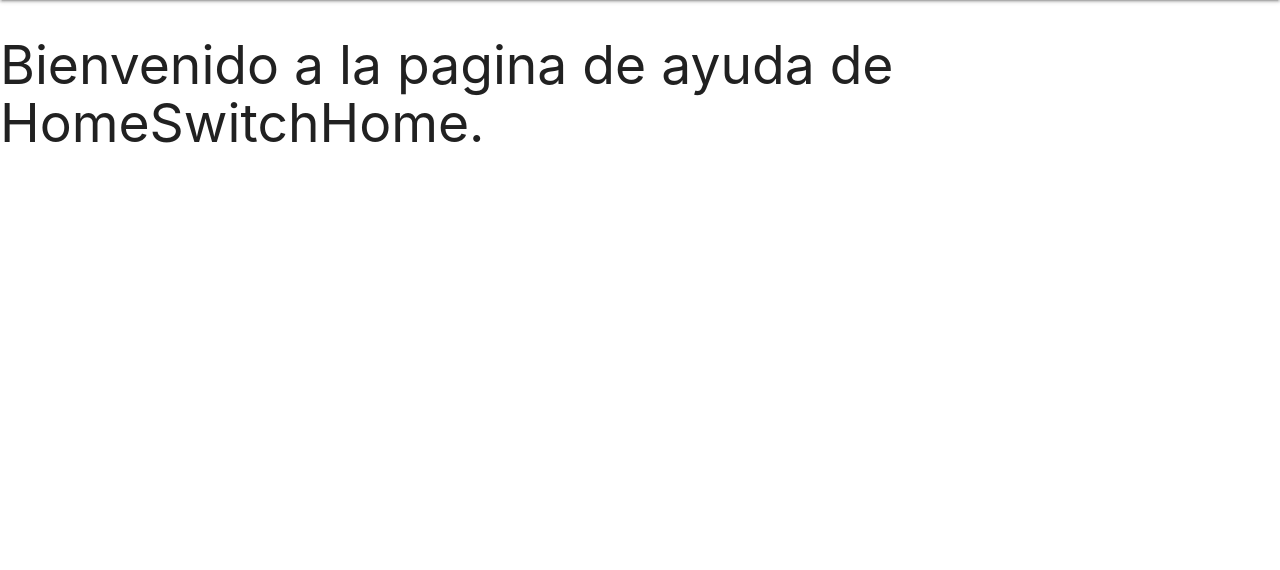
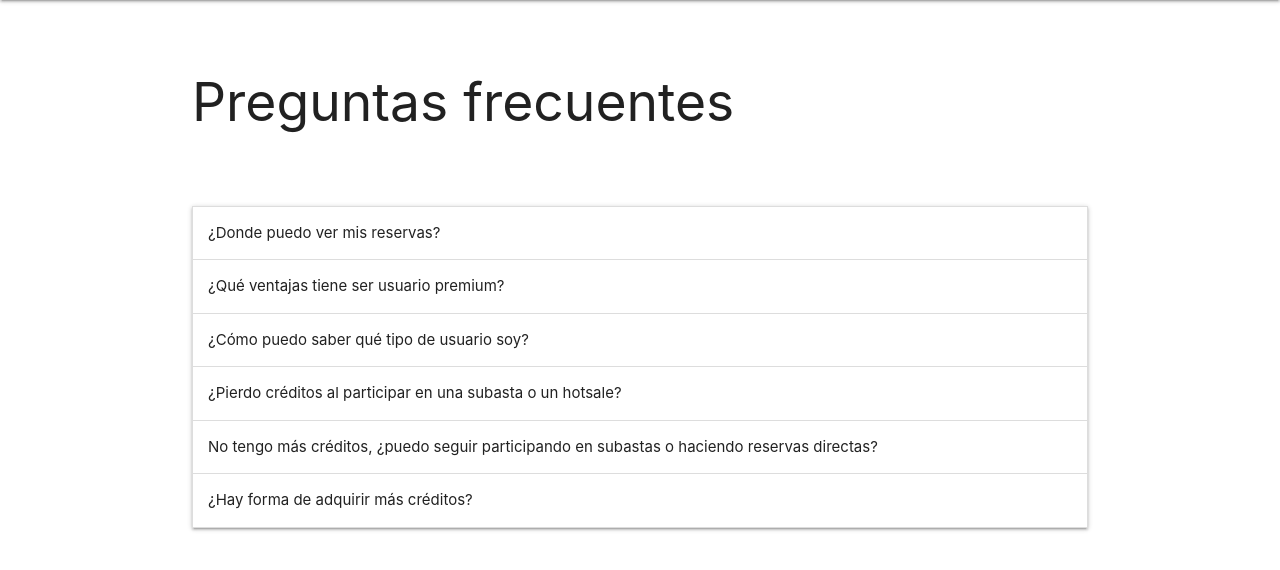
Before and after one commit to MartinRocca/Grupo27Inge2, a Django app: page /ayuda/ in a window 1280 px wide. Shown: the part 64-634 px from the top of the page. Run offline with Django 3.2, Linux system fonts and the light colour scheme; parts of the project's set-up code (start-up, migrations or seed data) failed here and were passed over; some libraries are stand-ins or nearby versions.

Commit message:
Funciones con los hotsales, arregladas cosas de busqueda, entre otros.

```diff
--- a/Home Switch Home - Ing. de Software 2/HomeSwitchHome/HSH/models.py
+++ b/Home Switch Home - Ing. de Software 2/HomeSwitchHome/HSH/models.py
@@ -42,6 +42,7 @@ class Reserva(models.Model):
     fecha = models.DateField()
     usuario_ganador = models.EmailField(default='-')
 
+
     def reservar(self, mailUsuario):
         subasta = Subasta.objects.get(id_reserva=self)
         subasta.esta_programada = False
@@ -68,7 +69,6 @@ class Subasta(models.Model):
     id_reserva = models.ForeignKey(Reserva, on_delete=models.CASCADE)
     fecha_inicio = models.DateField()
     esta_programada = models.BooleanField(default=True)
-
 
     def obtener_monto_max(self):
         try:
--- a/Home Switch Home - Ing. de Software 2/HomeSwitchHome/HSH/views.py
+++ b/Home Switch Home - Ing. de Software 2/HomeSwitchHome/HSH/views.py
@@ -5,10 +5,10 @@ from django.contrib.auth.views import LoginView
 from django.forms.models import model_to_dict
 from django.db.models import Q
 from django.contrib.auth import views as auth_views
-from HomeSwitchHome.forms import ResidenciaForm, PujaForm, HotsaleForm, BuscarResidenciasForm, RegistroForm, PerfilForm, EditarPerfilForm, \
+from HomeSwitchHome.forms import ResidenciaForm, PujaForm, HotsaleForm,BuscarResidenciasForm, RegistroForm, PerfilForm, EditarPerfilForm, \
     CambiarTarjetaForm, PrecioForm, CustomAuthForm
 from .models import Residencia, Subasta, Puja, Usuario, Perfil, Reserva, Precio, Hotsale
-from .consultas import validar_ubicacion, obtener_subastas, generar_reservas, obtener_reservas_para_hotsale, obtener_semanas, validar_ubicacion_editar, \
+from .consultas import validar_ubicacion, obtener_subastas, generar_reservas, obtener_semanas, validar_ubicacion_editar, \
     validar_nombre_completo
 from datetime import datetime, timedelta
 
@@ -437,7 +437,15 @@ def buscar_residencia(request):
                 lugar = form.clean_lugar()
                 fecha_desde = form.clean_fecha_desde()
                 fecha_hasta = form.clean_fecha_hasta()
-                context2 = {"semanas": obtener_semanas(lugar, fecha_desde, fecha_hasta)}
+                semanas = obtener_semanas(lugar, fecha_desde, fecha_hasta)
+                en_subasta = (helper_listar_subastas())['subastas']
+                actuales=[]
+                for en_sub in en_subasta:
+                    for sem in semanas:
+                        if en_sub.id_reserva == sem:
+                            semanas.remove(sem)
+                            actuales.append(sem)
+                context2 = {"semanas": semanas, "actuales": actuales}
                 return render(request, 'mostrar_resultados.html', context2)
     else:
         messages.error(request, 'Debes iniciar tu sesion para acceder a esta pagina.')
@@ -484,3 +492,11 @@ def configurar_hotsale_page(request, reserva):
         return render(request, template, context)
     else:
         return redirect('/')
+
+def listar_hotsales_page(request):
+    if not request.user.is_staff:
+        messages.error(request, 'Solo los administradores pueden acceder a esta funcion.')
+        return redirect('/')
+    template = "listar_hotsales.html"
+    context = {"hotsales": Hotsale.objects.filter(esta_programado=True)}
+    return render(request, template, context)
--- a/Home Switch Home - Ing. de Software 2/HomeSwitchHome/HomeSwitchHome/urls.py
+++ b/Home Switch Home - Ing. de Software 2/HomeSwitchHome/HomeSwitchHome/urls.py
@@ -42,6 +42,8 @@ from HSH.views import (
     ver_admins_page,
     ver_reservas_para_hotsale,
     configurar_hotsale_page,
+    listar_hotsales_page,
+    ver_hotsale_page,
 )
 
 urlpatterns = [
@@ -73,4 +75,6 @@ urlpatterns = [
     path('ver_administradores/', ver_admins_page),
     path('ver_reservas_para_hotsale/', ver_reservas_para_hotsale),
     path('crear_hotsale/<reserva>/', configurar_hotsale_page, name='configurar_hotsale'),
+    path('listar_hotsales/', listar_hotsales_page),
+    path('ver_hotsale/<hotsale>/', ver_hotsale_page, name='ver_hotsale'),
 ]
--- a/Home Switch Home - Ing. de Software 2/HomeSwitchHome/templates/ayuda.html
+++ b/Home Switch Home - Ing. de Software 2/HomeSwitchHome/templates/ayuda.html
@@ -1,5 +1,36 @@
 {% extends "base.html" %}
 
 {% block content %}
-    <h2>Bienvenido a la pagina de ayuda de HomeSwitchHome.</h2>
+    <br>
+    <div class="container">
+        <h2>Preguntas frecuentes</h2>
+        <br>
+        <br>
+        <ul class="collapsible">
+            <li>
+              <div class="collapsible-header">¿Donde puedo ver mis reservas?</div>
+              <div class="collapsible-body"><span>Accediendo a la opción perfil, puede ver su información personal y debajo aparecerán las reservas que vaya realizando.</span></div>
+            </li>
+            <li>
+              <div class="collapsible-header">¿Qué ventajas tiene ser usuario premium?</div>
+              <div class="collapsible-body"><span>Como usuario premium, podrias reservar residencias directamente, sin preocuparte por participar en las subastas.</span></div>
+            </li>
+            <li>
+              <div class="collapsible-header">¿Cómo puedo saber qué tipo de usuario soy?</div>
+              <div class="collapsible-body"><span>Accediendo a la opción perfil, puede ver debajo de su email, un campo que indica si usted es un usuario premium o no.</span></div>
+            </li>
+            <li>
+              <div class="collapsible-header">¿Pierdo créditos al participar en una subasta o un hotsale?</div>
+              <div class="collapsible-body"><span>Todas las subastas que gane, le restarán un crédito. En cambio, los hotsales no consumen créditos.</span></div>
+            </li>
+            <li>
+              <div class="collapsible-header">No tengo más créditos, ¿puedo seguir participando en subastas o haciendo reservas directas?</div>
+              <div class="collapsible-body"><span>No, una vez que consuma sus créditos, deberá esperar a que sean renovados para volver a participar en subastas o realizar reservas.</span></div>
+            </li>
+            <li>
+              <div class="collapsible-header">¿Hay forma de adquirir más créditos?</div>
+              <div class="collapsible-body"><span>No, cada persona cuenta solo con 2 créditos por año, sin excepción.</span></div>
+            </li>
+        </ul>
+    </div>
 {% endblock content %}
--- a/Home Switch Home - Ing. de Software 2/HomeSwitchHome/templates/base.html
+++ b/Home Switch Home - Ing. de Software 2/HomeSwitchHome/templates/base.html
@@ -15,6 +15,11 @@
     <script>
         $(document).ready(function(){
             $('.modal').modal();
+        });
+    </script>
+    <script>
+        $(document).ready(function(){
+            $('.collapsible').collapsible();
         });
     </script>
     <style> .centrar {
@@ -50,16 +55,16 @@
                   <li><a href="http://127.0.0.1:8000/ver_administradores/">Ver Administradores</a></li>
                   <li><a href="http://127.0.0.1:8000/registrar_admin/">Registrar Administrador</a></li>
                   <li><a href="http://127.0.0.1:8000/crear_residencia">Crear residencia</a></li>
+                  <li><a href="http://127.0.0.1:8000/ver_reservas_para_hotsale/">Crear Hotsale</a></li>
                   <li><a href="http://127.0.0.1:8000/config_precios/">Configurar Precios</a></li>
                   <!--<li><a href="http://127.0.0.1:8000/cerrar_sesion/">Cerrar Sesion</a></li>-->
                   <li><a href="#cerrar" class="modal-trigger">Cerrar Sesion</a></li>
-                  <li><a href="http://127.0.0.1:8000/ver_reservas_para_hotsale/">Crear Hotsale</a></li>
                 {% else %}
                   <li><a href="http://127.0.0.1:8000/ver_residencias#">Ver residencias</a></li>
-                  <li><a href="http://127.0.0.1:8000/ayuda/">Ayuda</a></li>
                   <li><a href="http://127.0.0.1:8000/buscar_residencia/">Buscar</a></li>
                   <li><a href="http://127.0.0.1:8000/ver_subastas/">Ver subastas</a></li>
                   <li><a href="http://127.0.0.1:8000/perfil/">Perfil</a></li>
+                  <li><a href="http://127.0.0.1:8000/ayuda/">Ayuda</a></li>
                   <li><a href="#cerrar" class="modal-trigger">Cerrar Sesion</a></li>
                 {% endif %}
               {% else %}
--- a/Home Switch Home - Ing. de Software 2/HomeSwitchHome/templates/listar_admins.html
+++ b/Home Switch Home - Ing. de Software 2/HomeSwitchHome/templates/listar_admins.html
@@ -11,7 +11,6 @@
           <tr>
               <th>Correo electrónico</th>
               <th>Fecha de registro</th>
-              <th>is_active</th>
               <th>Acciones</th>
           </tr>
         </thead>
@@ -26,7 +25,6 @@
               {% elif usuario.is_staff %}
               <td>{{usuario.email}}</td>
               <td>{{usuario.fecha_registro|date:'d/m/Y'}}</td>
-              <td>{{usuario.is_active}}</td>
                 {% if not usuario.id == request.user.id %}
                     <td><a href="http://127.0.0.1:8000/pasar_a/1/{{usuario.id}}" class="red-text">Eliminar</a></td>
                 {% else %}
```
Also changed, not shown: Home Switch Home - Ing. de Software 2/HomeSwitchHome/templates/listar_hotsales.html (added, +32 -0 lines), Home Switch Home - Ing. de Software 2/HomeSwitchHome/templates/mostrar_resultados.html (+9 -0 lines), Home Switch Home - Ing. de Software 2/HomeSwitchHome/templates/ver_hotsale.html (added, +31 -0 lines), Home Switch Home - Ing. de Software 2/HomeSwitchHome/HSH/migrations/0002_hotsale.py (deleted), Home Switch Home - Ing. de Software 2/HomeSwitchHome/db.sqlite3.
